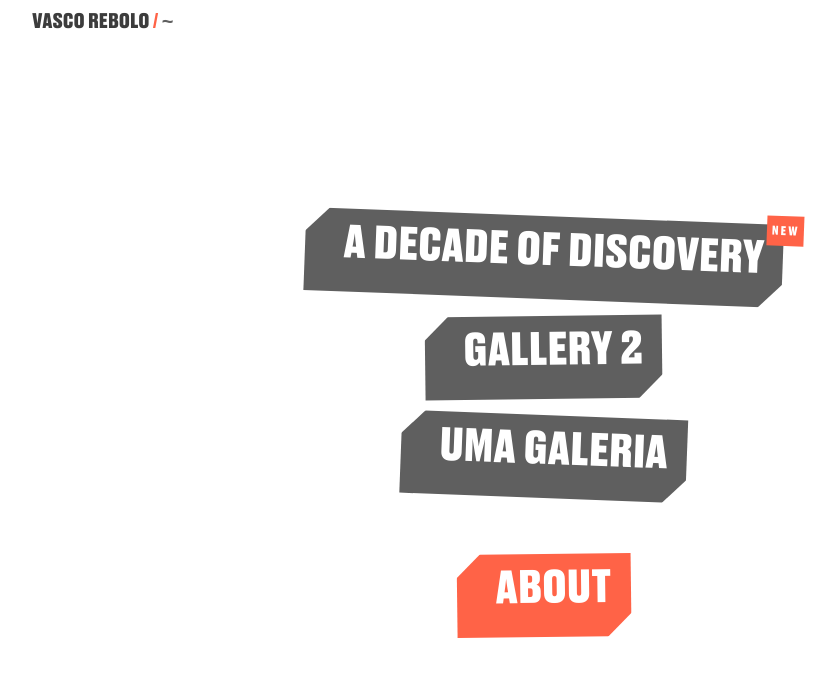
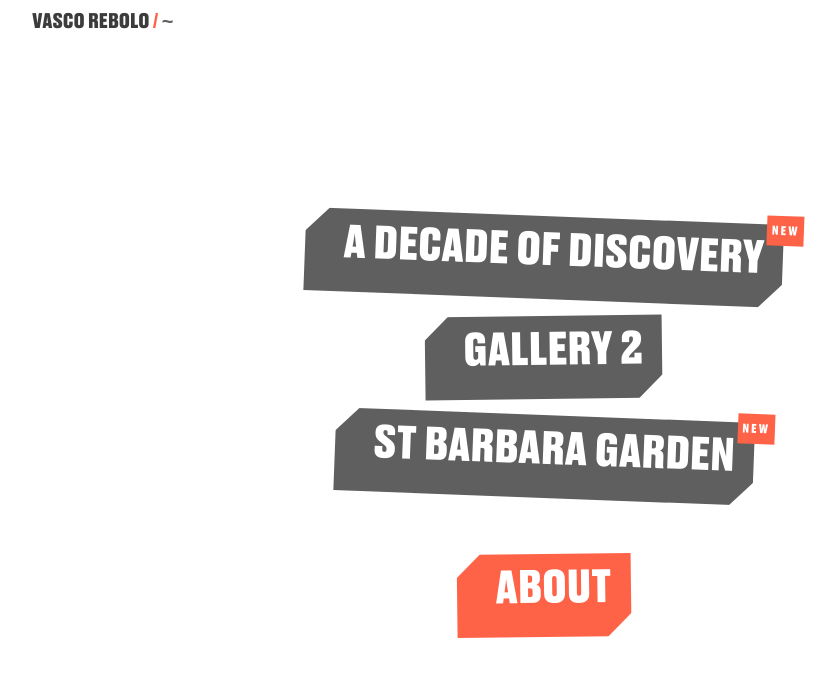
Before and after one commit to vascorebolo/vascorebolo, a Next.js app: page / in a window 1280 px wide. Shown: the top 676 px of the page, without its empty margins (96-932 px from the left). Built offline with nearby package versions, Linux system fonts and the light colour scheme.

Commit message:
chore: add one gallery, improve display of photos

```diff
--- a/src/data/galleries.ts
+++ b/src/data/galleries.ts
@@ -14,10 +14,10 @@ export const galleries = [
     isSpecial: false,
   },
   {
-    id: 'gallery_2',
-    title: 'Uma galeria',
-    description: 'something 2',
-    isNew: false,
+    id: 'gallery_3',
+    title: 'ST BARBARA GARDEN',
+    description: 'Photos taken through the course of one year in the Jardim de Santa Bárbara, Braga, Portugal.',
+    isNew: true,
     isSpecial: false,
   },
 ]
--- a/src/pages/gallery/[id].tsx
+++ b/src/pages/gallery/[id].tsx
@@ -47,7 +47,7 @@ function Gallery({ images, galleryInfo }: GalleryProps) {
               alt={image.name}
               width={1000}
               height={1000}
-              style={{ position: 'sticky', top: '54px'}}
+              style={{ position: 'sticky', top: '20vh'}}
             />
           ))}
           <div className="blanker"></div>
```
Also changed, not shown: src/pages/gallery/gallery.styles.tsx (+6 -6 lines).
